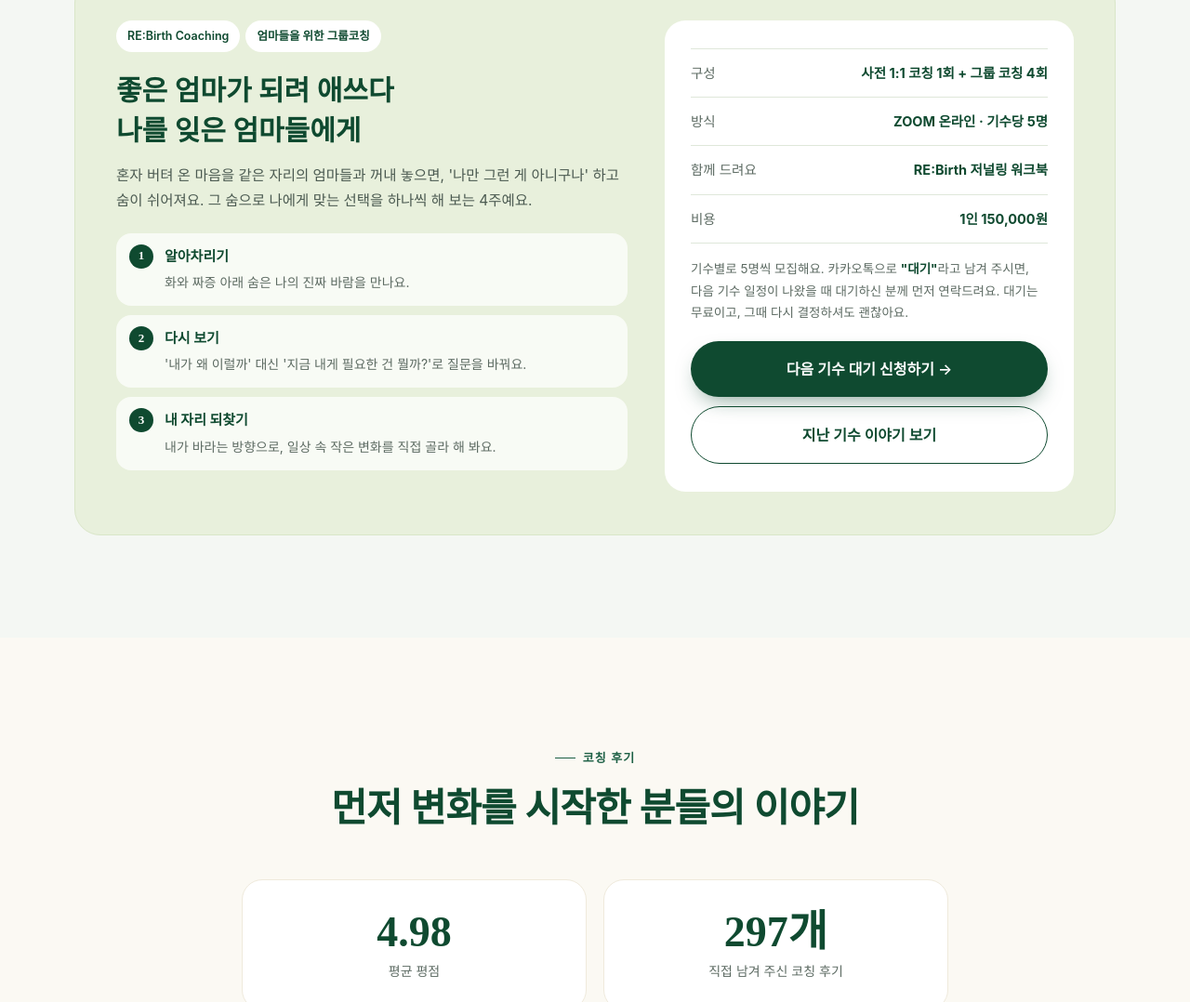
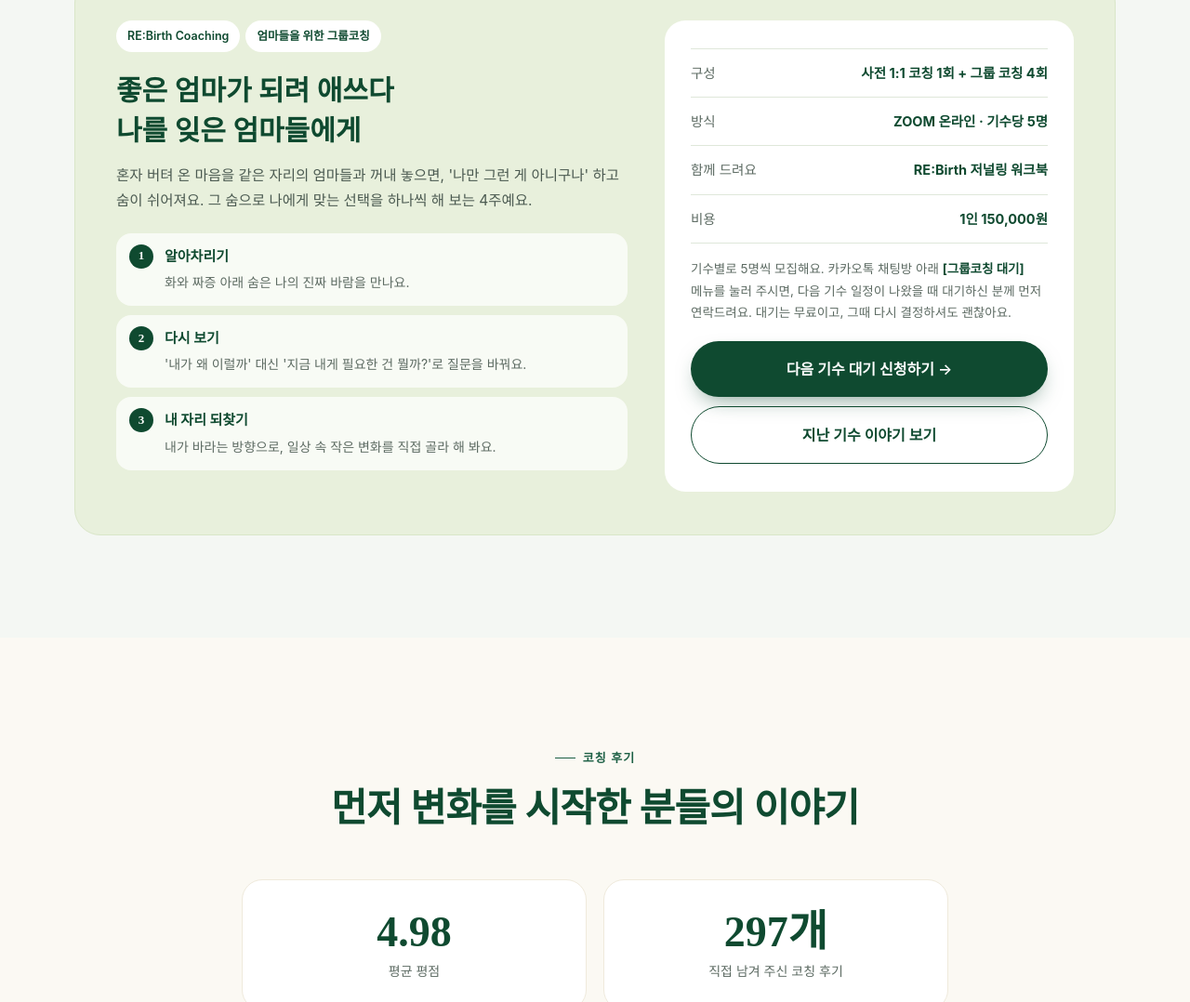
Before and after one commit to namyounghee/namyounghee.github.io, a plain HTML site: page index.html in a window 1280 px wide. Shown: the part 6003-7081 px from the top of the page at 93% size. Drawn offline with Linux system fonts and the light colour scheme; a web font is replaced by a local one.

Commit message:
그룹코칭 대기 안내를 카톡 메뉴 버튼으로 수정

```diff
--- a/index.html
+++ b/index.html
@@ -545,7 +545,7 @@ footer .links a:hover{color:var(--green)}
           <li><span>함께 드려요</span><b>RE:Birth 저널링 워크북</b></li>
           <li><span>비용</span><b>1인 150,000원</b></li>
         </ul>
-        <p class="g-note">기수별로 5명씩 모집해요. 카카오톡으로 <b>"대기"</b>라고 남겨 주시면, 다음 기수 일정이 나왔을 때 대기하신 분께 먼저 연락드려요. 대기는 무료이고, 그때 다시 결정하셔도 괜찮아요.</p>
+        <p class="g-note">기수별로 5명씩 모집해요. 카카오톡 채팅방 아래 <b>[그룹코칭 대기]</b> 메뉴를 눌러 주시면, 다음 기수 일정이 나왔을 때 대기하신 분께 먼저 연락드려요. 대기는 무료이고, 그때 다시 결정하셔도 괜찮아요.</p>
         <a class="btn btn-primary" href="https://pf.kakao.com/_BxjFNn/chat" target="_blank" rel="noopener">다음 기수 대기 신청하기 →</a>
         <a class="btn btn-ghost" href="https://blog.naver.com/mindcoaching_123/224395090107" target="_blank" rel="noopener">지난 기수 이야기 보기</a>
       </div>
```
